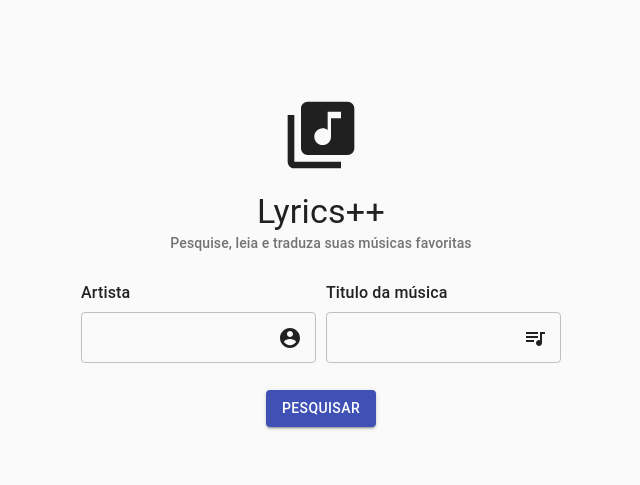
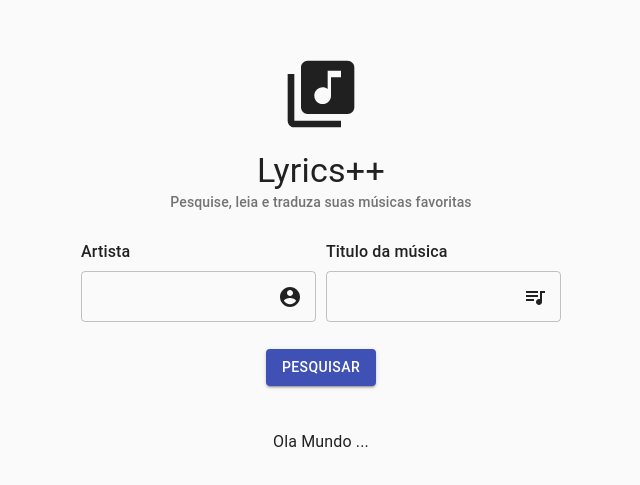
Before and after one commit to Francisco-Fetapi/lyrics-api, a React (Create React App) app: page / in a window 1280 px wide. Shown: the part 147-632 px from the top of the page, without its empty margins (319-959 px from the left). Built offline with nearby package versions, Linux system fonts and the light colour scheme.

Commit message:
CampoParaLegenda criado

```diff
--- /dev/null
+++ b/src/components/CampoParaLegenda.jsx
@@ -0,0 +1,13 @@
+import React from "react";
+// import Box from "@material-ui/core/Box";
+import { Text, Home } from "../styles";
+
+export default function CampoParaLegenda() {
+  return (
+    <Home.CampoParaLegenda>
+      <pre>
+        <Text>Ola Mundo ...</Text>
+      </pre>
+    </Home.CampoParaLegenda>
+  );
+}
--- a/src/pages/Home.jsx
+++ b/src/pages/Home.jsx
@@ -1,4 +1,5 @@
 import React from "react";
+import CampoParaLegenda from "../components/CampoParaLegenda";
 import FormProcurarMusica from "../components/Forms/FormProcurarMusica";
 import Titulo from "../components/Titulo";
 import { Home } from "../styles";
@@ -8,6 +9,7 @@ export default function HomePage() {
     <Home.Container>
       <Titulo />
       <FormProcurarMusica />
+      <CampoParaLegenda />
     </Home.Container>
   );
 }
--- a/src/styles/index.js
+++ b/src/styles/index.js
@@ -29,4 +29,18 @@ export const Home = {
       font-size: 80px;
     }
   `,
+  CampoParaLegenda: styled(Box)`
+    margin-top: 30px;
+    animation: entra 1s ease-in-out forwards;
+    position: relative;
+    top: 50px;
+    opacity: 0;
+
+    @keyframes entra {
+      to {
+        top: 0;
+        opacity: 1;
+      }
+    }
+  `,
 };
```
